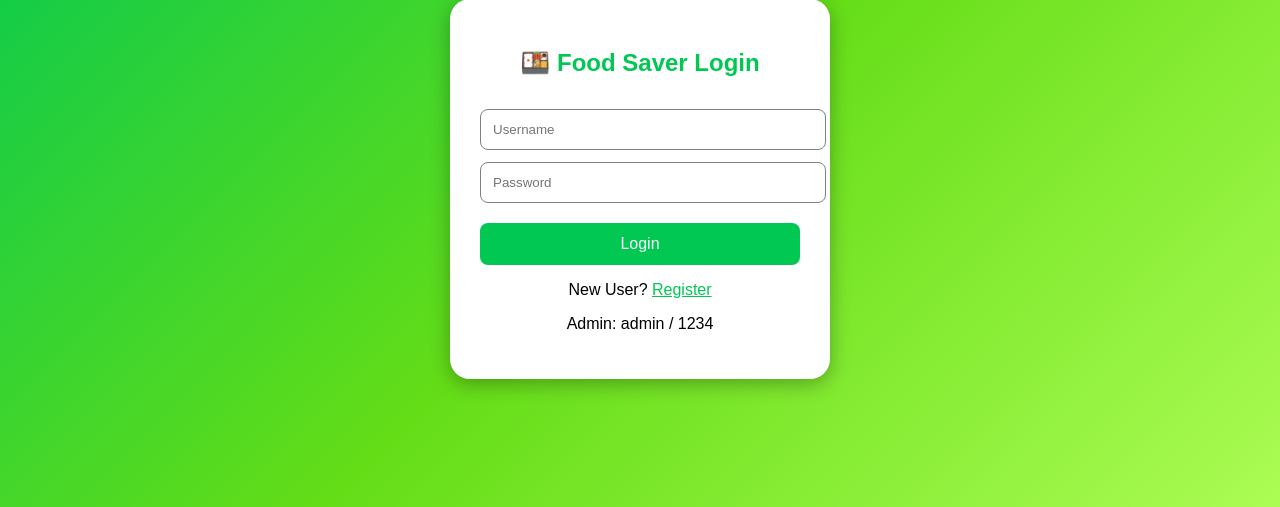
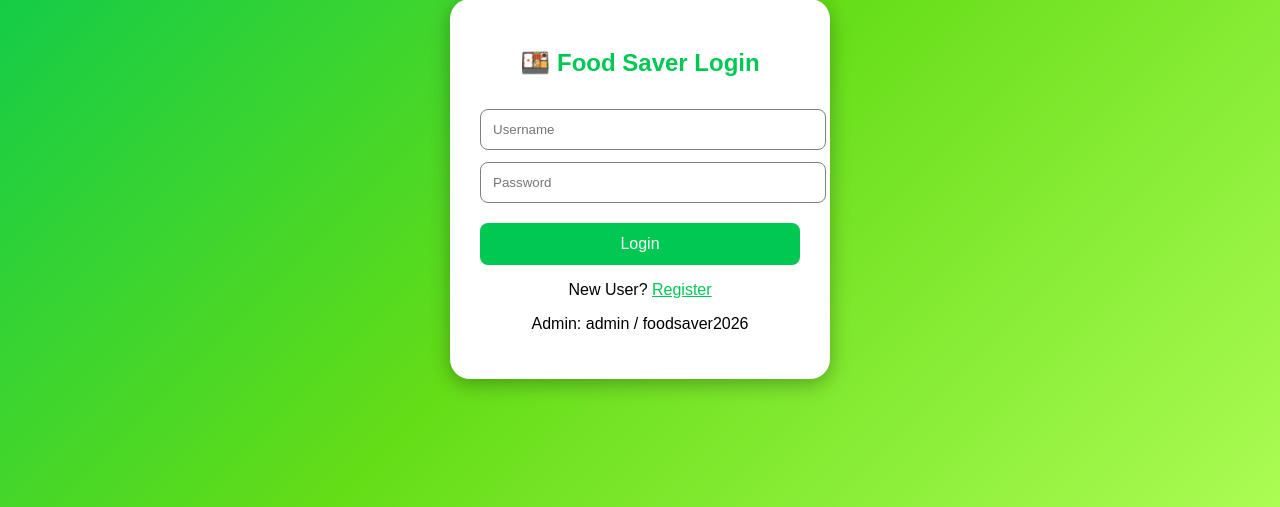
Before and after one commit to FAMITHABANUN/food-saver, a Flask app: page /login in a window 1280 px wide. Shown: the part 211-718 px from the top of the page. Run offline with Flask 3, Linux system fonts and the light colour scheme.

Commit message:
Add files via upload

```diff
--- a/templates/admin_login.html
+++ b/templates/admin_login.html
@@ -104,7 +104,7 @@ a{
 
 <p>New User? <a href="/register">Register</a></p>
 
-<p>Admin: admin / 1234</p>
+<p>Admin: admin / foodsaver2026</p>
 
 </div>
 
```
